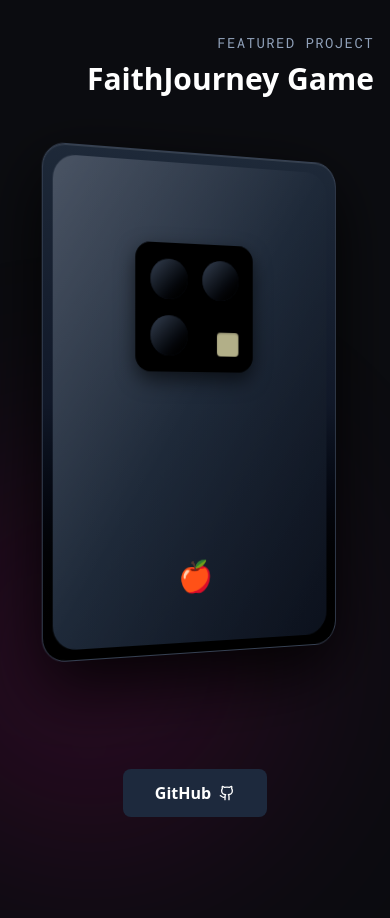
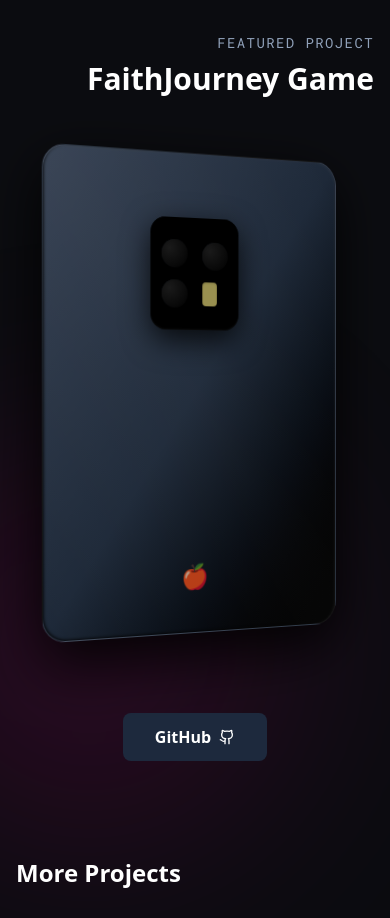
Before and after one commit to mercy306/portfolio, a Next.js app: page / in a window 390 px wide. Shown: the part 3280-4198 px from the top of the page. Built offline with nearby package versions, Linux system fonts and the light colour scheme.

Commit message:
Make phone smaller and more realistic looking

```diff
--- a/components/Projects.tsx
+++ b/components/Projects.tsx
@@ -135,10 +135,10 @@ export default function Projects() {
             </div>
 
             {/* Phone Mockup Container */}
-            <div className="relative w-full flex justify-center py-8" style={{ perspective: '1500px', minHeight: '600px' }}>
+            <div className="relative w-full flex justify-center py-8" style={{ perspective: '1500px' }}>
               {/* Phone Frame - iPhone Style */}
               <motion.div
-                className="relative w-full max-w-xs"
+                className="relative w-80"
                 animate={{ rotateY: 360 }}
                 transition={{
                   duration: 12,
@@ -148,7 +148,7 @@ export default function Projects() {
                 style={{
                   transformStyle: 'preserve-3d',
                   transformOrigin: 'center center',
-                  height: '500px'
+                  height: '480px'
                 }}
               >
                 {/* FRONT - Screen Side */}
@@ -159,36 +159,35 @@ export default function Projects() {
                     WebkitBackfaceVisibility: 'hidden',
                   }}
                 >
-                  {/* iPhone Bezel - Premium look */}
-                  <div className="relative bg-black rounded-3xl p-2.5 shadow-2xl border border-gray-700 h-full"
+                  {/* iPhone Body */}
+                  <div className="relative bg-gradient-to-b from-gray-900 via-black to-gray-900 rounded-3xl overflow-hidden h-full shadow-2xl"
                     style={{
-                      boxShadow: '0 25px 70px rgba(0,0,0,0.9), inset 0 1px 0 rgba(255,255,255,0.15)',
+                      boxShadow: '0 20px 60px rgba(0,0,0,0.95), inset -1px 1px 2px rgba(255,255,255,0.08), inset 1px -1px 2px rgba(0,0,0,0.9)',
+                      border: '1px solid rgba(255,255,255,0.1)',
                     }}
                   >
-                    {/* Screen with rounded corners */}
-                    <div className="relative bg-black rounded-3xl overflow-hidden h-full">
+                    {/* Screen bezel */}
+                    <div className="absolute inset-2 bg-black rounded-2xl overflow-hidden">
                       {/* Dynamic Island / Notch */}
-                      <div className="absolute top-0 left-1/2 transform -translate-x-1/2 z-20 w-32 h-6 bg-black rounded-b-3xl border border-gray-800" />
+                      <div className="absolute top-2 left-1/2 transform -translate-x-1/2 z-20 w-24 h-5 bg-black rounded-2xl border border-gray-900" />
 
                       {/* Screen Display - Image */}
-                      <div className="relative w-full h-full">
-                        <img
-                          src={featuredProject.image}
-                          alt={featuredProject.title}
-                          className="w-full h-full object-cover"
-                        />
+                      <img
+                        src={featuredProject.image}
+                        alt={featuredProject.title}
+                        className="w-full h-full object-cover"
+                      />
 
-                        {/* Screen overlay for glass effect */}
-                        <div className="absolute inset-0 bg-gradient-to-b from-white/5 via-transparent to-black/10" />
-                      </div>
+                      {/* Screen overlay */}
+                      <div className="absolute inset-0 bg-gradient-to-b from-white/3 via-transparent to-black/20 pointer-events-none" />
                     </div>
 
-                    {/* iPhone Home Indicator */}
-                    <div className="absolute bottom-2 left-1/2 transform -translate-x-1/2 w-32 h-1 bg-white rounded-full opacity-40" />
+                    {/* Home Indicator */}
+                    <div className="absolute bottom-2 left-1/2 transform -translate-x-1/2 w-24 h-0.5 bg-white rounded-full opacity-30" />
                   </div>
                 </div>
 
-                {/* BACK - Camera Side (iPhone 11/12 Modern Style) */}
+                {/* BACK - Camera Side */}
                 <div
                   className="w-full h-full absolute inset-0"
                   style={{
@@ -197,65 +196,81 @@ export default function Projects() {
                     transform: 'rotateY(180deg)',
                   }}
                 >
-                  {/* iPhone Back - Modern Dark Gray */}
-                  <div className="relative bg-gradient-to-b from-gray-800 via-gray-900 to-black rounded-3xl p-2.5 shadow-2xl border border-gray-700 h-full"
+                  {/* iPhone Back */}
+                  <div className="relative bg-gradient-to-br from-gray-700 via-gray-800 to-black rounded-3xl h-full overflow-hidden shadow-2xl"
                     style={{
-                      boxShadow: '0 25px 70px rgba(0,0,0,0.9), inset 0 -1px 0 rgba(0,0,0,0.5), inset 0 1px 0 rgba(255,255,255,0.1)',
+                      boxShadow: '0 20px 60px rgba(0,0,0,0.95), inset -1px 1px 3px rgba(255,255,255,0.05), inset 1px -1px 3px rgba(0,0,0,0.8)',
+                      border: '1px solid rgba(255,255,255,0.08)',
                     }}
                   >
-                    {/* Back panel with metallic finish */}
-                    <div className="relative bg-gradient-to-br from-gray-700 via-gray-800 to-gray-900 rounded-3xl overflow-hidden h-full">
-                      {/* Glossy reflection */}
-                      <div className="absolute inset-0 bg-gradient-to-br from-white/10 via-transparent to-black/30" />
+                    {/* Glass back shine */}
+                    <div className="absolute inset-0 bg-gradient-to-tr from-transparent via-white/5 to-transparent opacity-50" />
 
-                      {/* Camera Module - Square housing (iPhone 11/12 style) */}
-                      <div className="absolute top-20 left-1/2 transform -translate-x-1/2 w-32 h-32 bg-black rounded-2xl"
-                        style={{
-                          boxShadow: '0 8px 20px rgba(0,0,0,0.6), inset 0 1px 2px rgba(0,0,0,0.8)'
-                        }}
-                      >
-                        {/* Camera lenses arrangement */}
-                        <div className="w-full h-full flex items-center justify-center">
-                          {/* Top-left lens */}
-                          <div className="absolute top-4 left-4 w-10 h-10 bg-gray-900 rounded-full"
+                    {/* Camera Module */}
+                    <div className="absolute top-16 left-1/2 transform -translate-x-1/2 w-24 h-28 bg-black rounded-2xl"
+                      style={{
+                        boxShadow: '0 10px 30px rgba(0,0,0,0.8), inset 0 1px 3px rgba(0,0,0,0.9), inset 0 -1px 2px rgba(255,255,255,0.05)'
+                      }}
+                    >
+                      {/* Cameras Grid */}
+                      <div className="w-full h-full flex items-center justify-center p-2">
+                        {/* Left column */}
+                        <div className="flex flex-col gap-3 mr-2">
+                          {/* Cam 1 */}
+                          <div className="w-7 h-7 bg-gradient-to-br from-gray-800 to-black rounded-full"
                             style={{
-                              boxShadow: 'inset 0 2px 4px rgba(0,0,0,0.9), 0 2px 6px rgba(0,0,0,0.8)'
+                              boxShadow: 'inset 0 2px 4px rgba(0,0,0,0.9), 0 1px 3px rgba(0,0,0,0.6)'
                             }}
                           >
-                            <div className="w-full h-full bg-gradient-to-br from-gray-700 to-black rounded-full" />
+                            <div className="w-full h-full bg-radial-circle rounded-full"
+                              style={{
+                                background: 'radial-gradient(circle at 30% 30%, #1a1a1a, #000)'
+                              }}
+                            />
                           </div>
 
-                          {/* Top-right lens */}
-                          <div className="absolute top-4 right-4 w-10 h-10 bg-gray-900 rounded-full"
+                          {/* Cam 3 - Bottom Left */}
+                          <div className="w-7 h-7 bg-gradient-to-br from-gray-800 to-black rounded-full"
                             style={{
-                              boxShadow: 'inset 0 2px 4px rgba(0,0,0,0.9), 0 2px 6px rgba(0,0,0,0.8)'
+                              boxShadow: 'inset 0 2px 4px rgba(0,0,0,0.9), 0 1px 3px rgba(0,0,0,0.6)'
                             }}
                           >
-                            <div className="w-full h-full bg-gradient-to-br from-gray-700 to-black rounded-full" />
+                            <div className="w-full h-full rounded-full"
+                              style={{
+                                background: 'radial-gradient(circle at 30% 30%, #1a1a1a, #000)'
+                              }}
+                            />
                           </div>
+                        </div>
 
-                          {/* Bottom-left lens */}
-                          <div className="absolute bottom-4 left-4 w-10 h-10 bg-gray-900 rounded-full"
+                        {/* Right column */}
+                        <div className="flex flex-col gap-3 ml-2">
+                          {/* Cam 2 - Top Right */}
+                          <div className="w-7 h-7 bg-gradient-to-br from-gray-800 to-black rounded-full"
                             style={{
-                              boxShadow: 'inset 0 2px 4px rgba(0,0,0,0.9), 0 2px 6px rgba(0,0,0,0.8)'
+                              boxShadow: 'inset 0 2px 4px rgba(0,0,0,0.9), 0 1px 3px rgba(0,0,0,0.6)'
                             }}
                           >
-                            <div className="w-full h-full bg-gradient-to-br from-gray-700 to-black rounded-full" />
+                            <div className="w-full h-full rounded-full"
+                              style={{
+                                background: 'radial-gradient(circle at 30% 30%, #1a1a1a, #000)'
+                              }}
+                            />
                           </div>
 
                           {/* Flash */}
-                          <div className="absolute bottom-4 right-4 w-6 h-6 bg-yellow-100 rounded-sm opacity-70"
+                          <div className="w-4 h-6 bg-yellow-200 rounded-sm opacity-60"
                             style={{
-                              boxShadow: 'inset 0 1px 2px rgba(0,0,0,0.3)'
+                              boxShadow: 'inset 0 1px 2px rgba(0,0,0,0.2), 0 1px 2px rgba(0,0,0,0.4)'
                             }}
                           />
                         </div>
                       </div>
+                    </div>
 
-                      {/* Apple Logo */}
-                      <div className="absolute bottom-12 left-1/2 transform -translate-x-1/2 text-3xl text-gray-600">
-                        🍎
-                      </div>
+                    {/* Apple Logo */}
+                    <div className="absolute bottom-10 left-1/2 transform -translate-x-1/2 text-2xl text-gray-500 opacity-70">
+                      🍎
                     </div>
                   </div>
                 </div>
```
